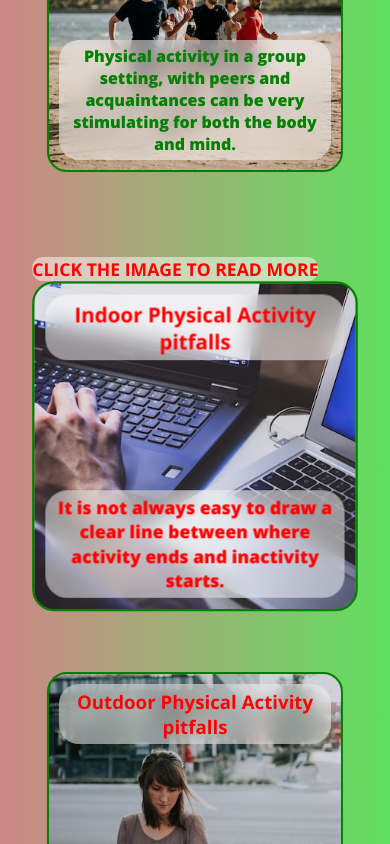
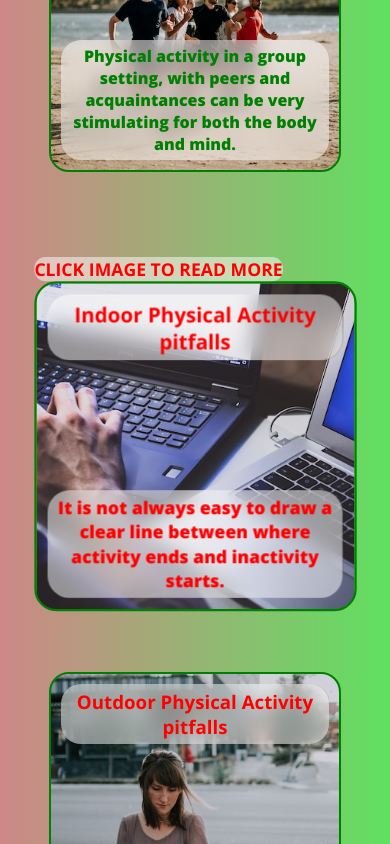
Before and after one commit to TomislavMiljak/uib-project, a plain HTML site: page index.html in a window 390 px wide. In both pictures the pointer is over the link 195 px from the left and 1990 px from the top of the page. Shown: the part 1568-2412 px from the top of the page. Drawn offline with nearby package versions, Linux system fonts and the light colour scheme.

Commit message:
click image to read more 75 85

```diff
--- a/eating.css
+++ b/eating.css
@@ -135,7 +135,7 @@ main {
 .card-container a:nth-of-type(4):hover::before,
 .card-container a:nth-of-type(5):hover::before,
 .card-container a:nth-of-type(6):hover::before {
-    content: "CLICK THE IMAGE TO READ MORE";
+    content: "CLICK IMAGE TO READ MORE";
     color: red;
     font-weight: bolder;
     background-color: rgba(255,255,255,0.5);
@@ -263,7 +263,7 @@ footer {
         flex-wrap: nowrap;
     }
     .card-container a {
-        width: 76vw;
+        width: 75vw;
     }
  }
 
--- a/overview.css
+++ b/overview.css
@@ -136,7 +136,7 @@ main {
 .card-container a:nth-of-type(4):hover::before,
 .card-container a:nth-of-type(5):hover::before,
 .card-container a:nth-of-type(6):hover::before {
-    content: "CLICK THE IMAGE TO READ MORE";
+    content: "CLICK IMAGE TO READ MORE";
     color: red;
     font-weight: bolder;
     background-color: rgba(255,255,255,0.5);
@@ -265,7 +265,7 @@ footer {
         flex-wrap: nowrap;
     }
     .card-container a {
-        width: 76vw;
+        width: 75vw;
 
     }
  }
--- a/sleeping.css
+++ b/sleeping.css
@@ -136,7 +136,7 @@ main {
 .card-container a:nth-of-type(4):hover::before,
 .card-container a:nth-of-type(5):hover::before,
 .card-container a:nth-of-type(6):hover::before {
-    content: "CLICK THE IMAGE TO READ MORE";
+    content: "CLICK IMAGE TO READ MORE";
     color: red;
     font-weight: bolder;
     background-color: rgba(255,255,255,0.5);
@@ -264,7 +264,7 @@ footer {
         flex-wrap: nowrap;
     }
     .card-container a {
-        width: 76vw;
+        width: 75vw;
     }
  }
 
--- a/style.css
+++ b/style.css
@@ -134,7 +134,7 @@ main {
 .card-container a:nth-of-type(4):hover::before,
 .card-container a:nth-of-type(5):hover::before,
 .card-container a:nth-of-type(6):hover::before {
-    content: "CLICK THE IMAGE TO READ MORE";
+    content: "CLICK IMAGE TO READ MORE";
     color: red;
     font-weight: bolder;
     background-color: rgba(255,255,255,0.5);
@@ -269,7 +269,7 @@ footer {
         flex-wrap: nowrap;
     }
     .card-container a {
-        width: 76vw;
+        width: 75vw;
     }
  }
 
```
